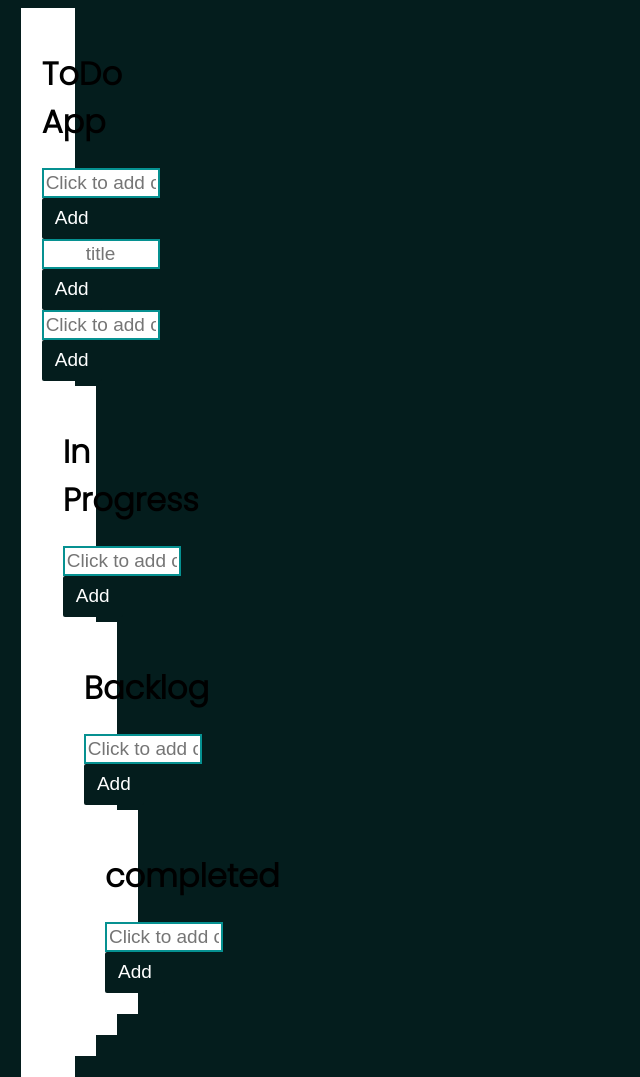
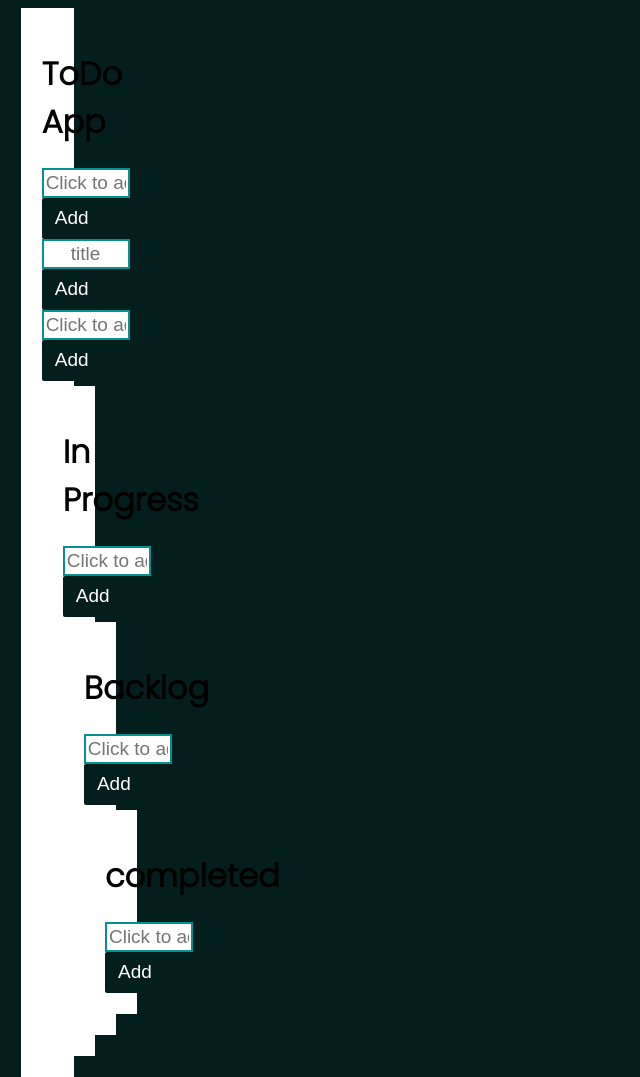
Before and after one commit to deevsh9672/1, a plain HTML site: page index.html in a window 1280 px wide. Shown: the whole page, without its empty margins (0-640 px from the left). Drawn offline with Linux system fonts and the light colour scheme; a web font is replaced by a local one.

Commit message:
Update Todo.css

```diff
--- a/Todo.css
+++ b/Todo.css
@@ -3,14 +3,14 @@ body{
     font-family: 'Poppins', sans-serif;
  }
  .container{
-    width: 12px;
+    width: 11px;
     padding: 21px;
     background-color: #fff;
     margin-left: 1%;
     margin-top: 5px;
  }
  input{
-    width: 110px;
+    width: 80px;
     padding: 2px;
      text-align: center;
     border: 2px solid rgb(6, 145, 145);
```
